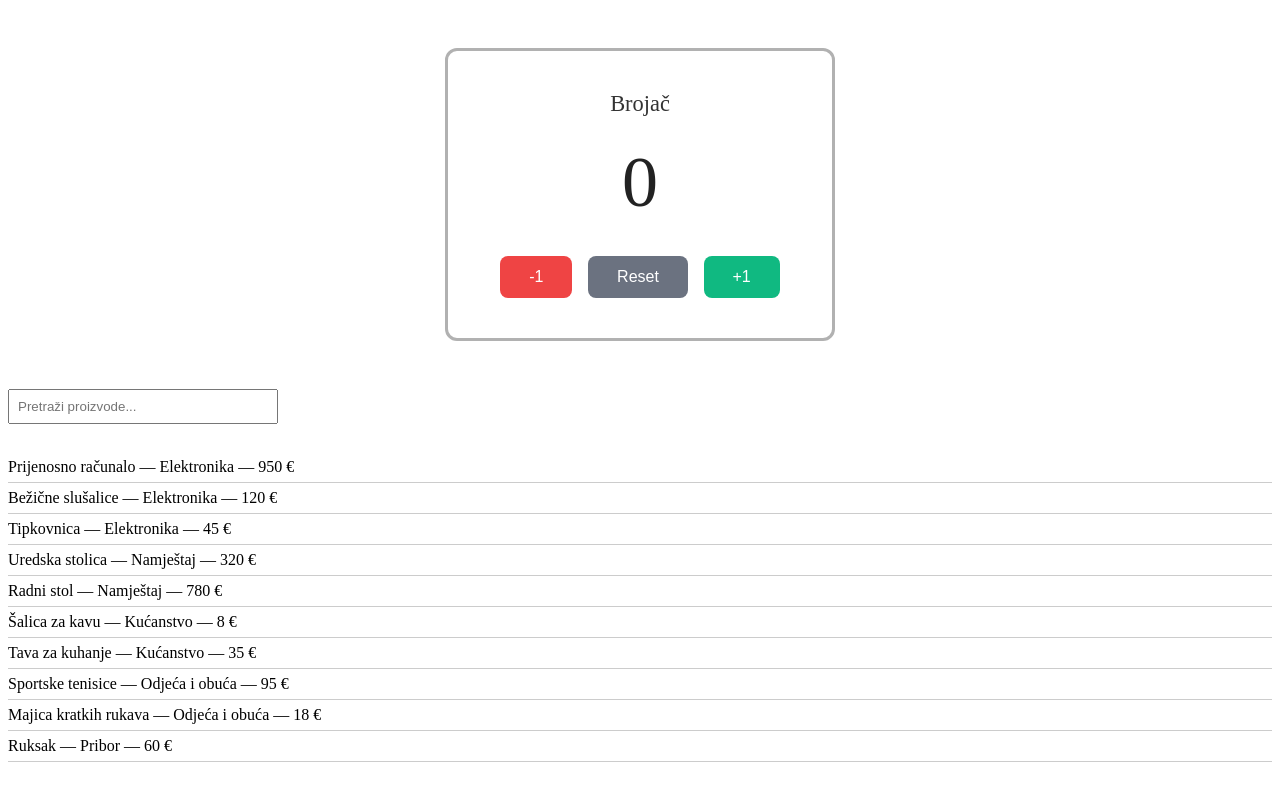
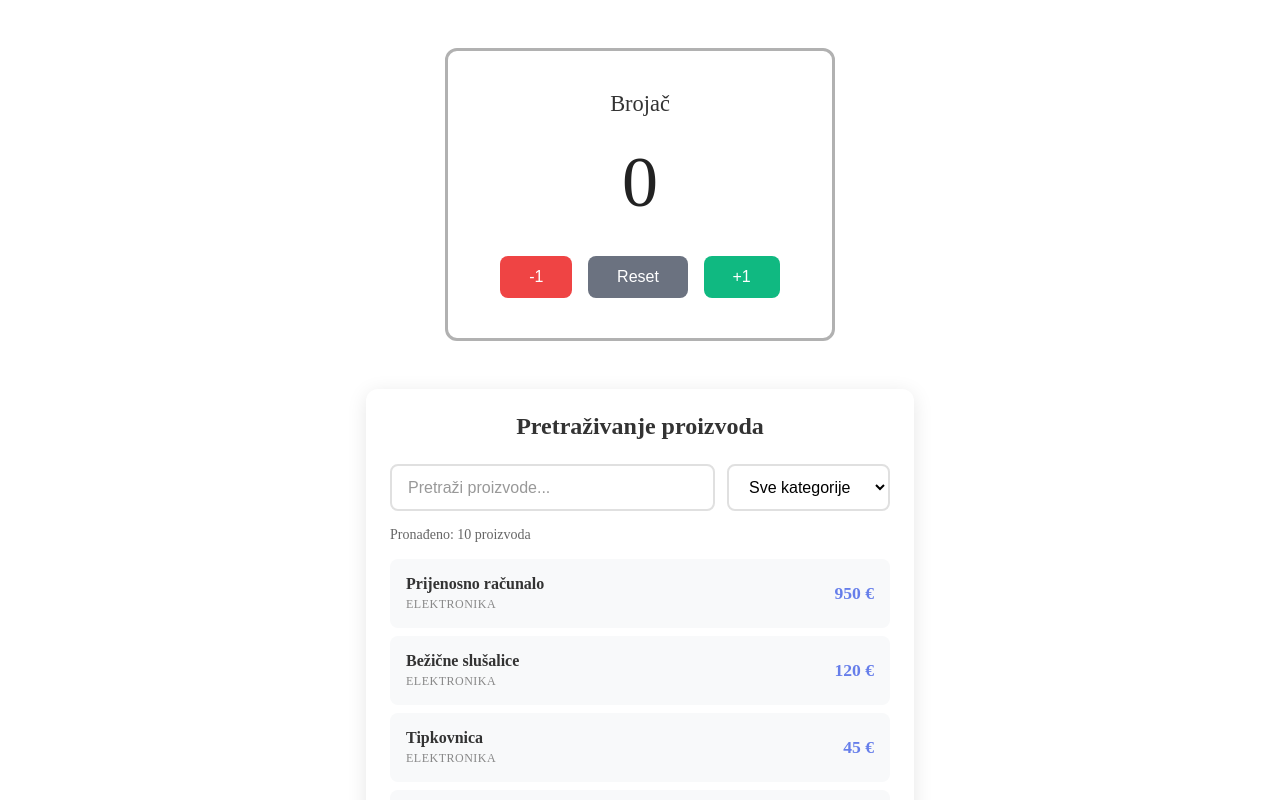
Before and after one commit to adrianhorvat2/PripremaPrakse_AdrianHorvat, an Angular app: page / in a window 1280 px wide. Shown: the top 800 px of the page. Built offline with nearby package versions, Linux system fonts and the light colour scheme.

Commit message:
Solve task 3 - add ProductService and categories feature

```diff
--- a/src/app/components/zad2/filter-products/filter-products.html
+++ b/src/app/components/zad2/filter-products/filter-products.html
@@ -1,3 +1,7 @@
+<div class="filter-container">
+  <h2>Pretraživanje proizvoda</h2>
+
+  <div class="filters">
     <input
       type="text"
       placeholder="Pretraži proizvode..."
@@ -5,12 +9,27 @@
       class="search"
     />
 
-<div *ngIf="filteredProducts.length === 0">
+    <select [(ngModel)]="selectedCategory" class="category-select">
+      <option value="">Sve kategorije</option>
+      <option *ngFor="let category of categories" [value]="category">
+        {{ category }}
+      </option>
+    </select>
+  </div>
+
+  <p class="results-count">Pronađeno: {{ filteredProducts.length }} proizvoda</p>
+
+  <div *ngIf="filteredProducts.length === 0" class="no-results">
     Nema proizvoda za prikaz.
   </div>
 
-<ul *ngIf="filteredProducts.length > 0">
-  <li *ngFor="let product of filteredProducts">
-    {{ product.name }} — {{ product.category }} — {{ product.price }} €
+  <ul *ngIf="filteredProducts.length > 0" class="product-list">
+    <li *ngFor="let product of filteredProducts" class="product-item">
+      <div class="product-info">
+        <span class="product-name">{{ product.name }}</span>
+        <span class="product-category">{{ product.category }}</span>
+      </div>
+      <span class="product-price">{{ product.price }} €</span>
     </li>
   </ul>
+</div>
--- a/src/app/components/zad2/filter-products/filter-products.scss
+++ b/src/app/components/zad2/filter-products/filter-products.scss
@@ -1,15 +1,114 @@
-.search {
-  padding: 8px;
-  width: 250px;
-  margin-bottom: 12px;
+.filter-container {
+  max-width: 500px;
+  margin: 2rem auto;
+  padding: 1.5rem;
+  background: #ffffff;
+  border-radius: 12px;
+  box-shadow: 0 4px 20px rgba(0, 0, 0, 0.1);
+
+  h2 {
+    margin: 0 0 1.5rem;
+    color: #333;
+    text-align: center;
+  }
 }
 
-ul {
+.filters {
+  display: flex;
+  gap: 0.75rem;
+  margin-bottom: 1rem;
+}
+
+.search {
+  flex: 1;
+  padding: 0.75rem 1rem;
+  font-size: 1rem;
+  border: 2px solid #e0e0e0;
+  border-radius: 8px;
+  outline: none;
+  transition: border-color 0.2s;
+
+  &:focus {
+    border-color: #667eea;
+  }
+
+  &::placeholder {
+    color: #999;
+  }
+}
+
+.category-select {
+  padding: 0.75rem 1rem;
+  font-size: 1rem;
+  border: 2px solid #e0e0e0;
+  border-radius: 8px;
+  background: white;
+  cursor: pointer;
+  outline: none;
+  min-width: 150px;
+
+  &:focus {
+    border-color: #667eea;
+  }
+}
+
+.results-count {
+  font-size: 0.875rem;
+  color: #666;
+  margin-bottom: 1rem;
+}
+
+.product-list {
   list-style: none;
   padding: 0;
+  margin: 0;
+}
 
-  li {
-    padding: 6px 0;
-    border-bottom: 1px solid #ccc;
+.product-item {
+  display: flex;
+  justify-content: space-between;
+  align-items: center;
+  padding: 1rem;
+  margin-bottom: 0.5rem;
+  background: #f8f9fa;
+  border-radius: 8px;
+  transition: transform 0.2s, box-shadow 0.2s;
+
+  &:hover {
+    transform: translateX(4px);
+    box-shadow: 0 2px 8px rgba(0, 0, 0, 0.1);
   }
 }
+
+.product-info {
+  display: flex;
+  flex-direction: column;
+  gap: 0.25rem;
+}
+
+.product-name {
+  font-weight: 600;
+  color: #333;
+}
+
+.product-category {
+  font-size: 0.75rem;
+  color: #888;
+  text-transform: uppercase;
+  letter-spacing: 0.5px;
+}
+
+.product-price {
+  font-weight: 700;
+  color: #667eea;
+  font-size: 1.1rem;
+}
+
+.no-results {
+  text-align: center;
+  padding: 2rem;
+  background: #fff3cd;
+  border-radius: 8px;
+  color: #856404;
+  font-weight: 500;
+}
--- a/src/app/components/zad2/filter-products/filter-products.ts
+++ b/src/app/components/zad2/filter-products/filter-products.ts
@@ -1,7 +1,8 @@
-import { Component } from '@angular/core';
+import { Component, inject, OnInit } from '@angular/core';
 import { FormsModule } from '@angular/forms';
 import { CommonModule } from '@angular/common';
 import { Product } from '../../../models/product.model';
+import { ProductService } from '../../../services/product.service';
 
 @Component({
   selector: 'app-filter-products',
@@ -10,27 +11,31 @@ import { Product } from '../../../models/product.model';
   styleUrl: './filter-products.scss',
 })
 
-export class FilterProducts {
+export class FilterProducts implements OnInit {
 
-  products: Product[] = [
-    { name: 'Prijenosno računalo', category: 'Elektronika', price: 950 },
-    { name: 'Bežične slušalice', category: 'Elektronika', price: 120 },
-    { name: 'Tipkovnica', category: 'Elektronika', price: 45 },
-    { name: 'Uredska stolica', category: 'Namještaj', price: 320 },
-    { name: 'Radni stol', category: 'Namještaj', price: 780 },
-    { name: 'Šalica za kavu', category: 'Kućanstvo', price: 8 },
-    { name: 'Tava za kuhanje', category: 'Kućanstvo', price: 35 },
-    { name: 'Sportske tenisice', category: 'Odjeća i obuća', price: 95 },
-    { name: 'Majica kratkih rukava', category: 'Odjeća i obuća', price: 18 },
-    { name: 'Ruksak', category: 'Pribor', price: 60 }
-  ];
+  private readonly productService = inject(ProductService);
 
+  products: Product[] = [];
+  categories: string[] = [];
 
   searchText: string = '';
+  selectedCategory: string = '';
+
+  ngOnInit(): void {
+    this.products = this.productService.getProducts();
+    this.categories = this.productService.getCategories();
+  }
 
   get filteredProducts(): Product[] {
-    return this.products.filter(p =>
-      p.name.toLowerCase().includes(this.searchText.toLowerCase())
-    );
+    return this.products.filter(product => {
+      const matchesSearch = product.name
+        .toLowerCase()
+        .includes(this.searchText.toLowerCase());
+
+      const matchesCategory = !this.selectedCategory ||
+        product.category === this.selectedCategory;
+
+      return matchesSearch && matchesCategory;
+    });
   }
 }
--- /dev/null
+++ b/src/app/services/product.service.ts
@@ -0,0 +1,31 @@
+import { Injectable } from '@angular/core';
+import { Product } from '../models/product.model';
+
+@Injectable({
+  providedIn: 'root'
+})
+
+export class ProductService {
+
+  private readonly products: Product[] = [
+    { name: 'Prijenosno računalo', category: 'Elektronika', price: 950 },
+    { name: 'Bežične slušalice', category: 'Elektronika', price: 120 },
+    { name: 'Tipkovnica', category: 'Elektronika', price: 45 },
+    { name: 'Uredska stolica', category: 'Namještaj', price: 320 },
+    { name: 'Radni stol', category: 'Namještaj', price: 780 },
+    { name: 'Šalica za kavu', category: 'Kućanstvo', price: 8 },
+    { name: 'Tava', category: 'Kućanstvo', price: 35 },
+    { name: 'Sportske tenisice', category: 'Odjeća i obuća', price: 95 },
+    { name: 'Majica kratkih rukava', category: 'Odjeća i obuća', price: 18 },
+    { name: 'Ruksak', category: 'Pribor', price: 60 }
+  ];
+
+  getProducts(): Product[] {
+    return this.products;
+  }
+
+  getCategories(): string[] {
+    const categories = this.products.map(p => p.category);
+    return [...new Set(categories)];
+  }
+}
```
Lines whose indentation alone changed are shown as unchanged.
